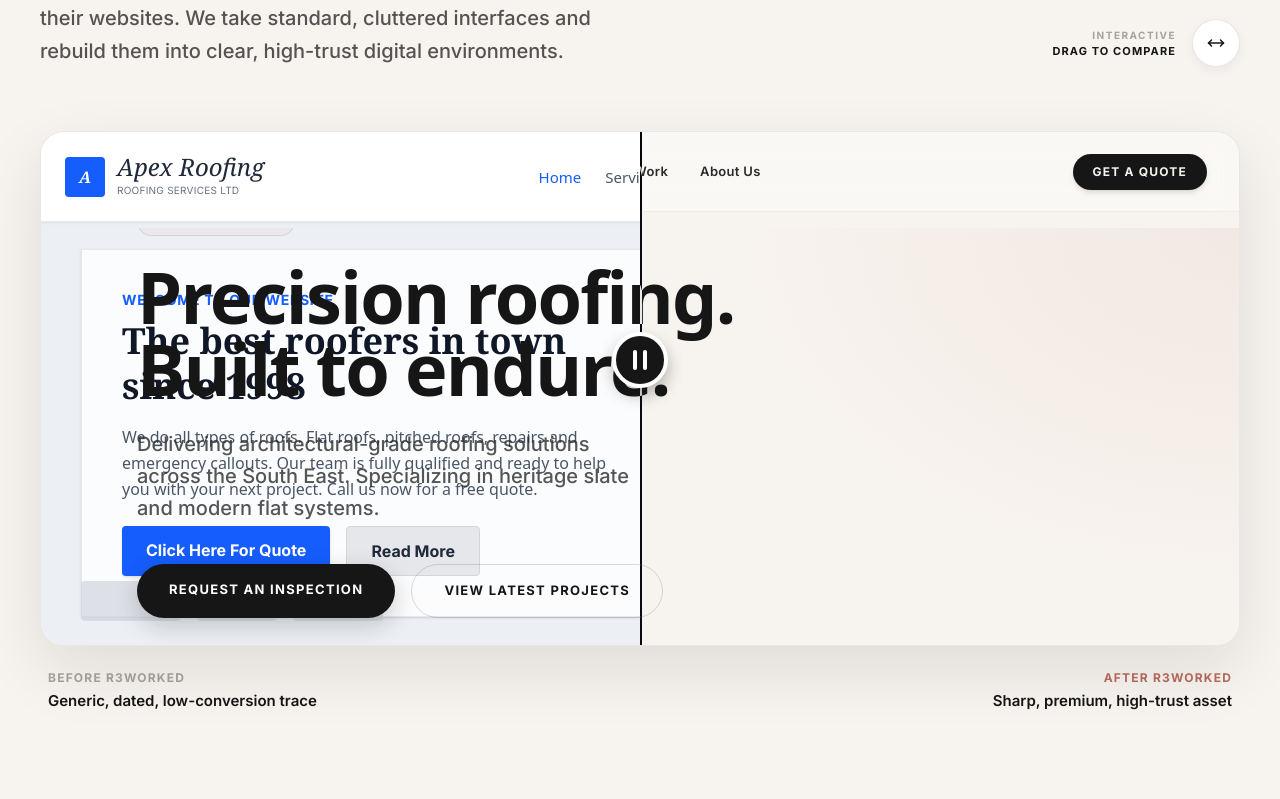
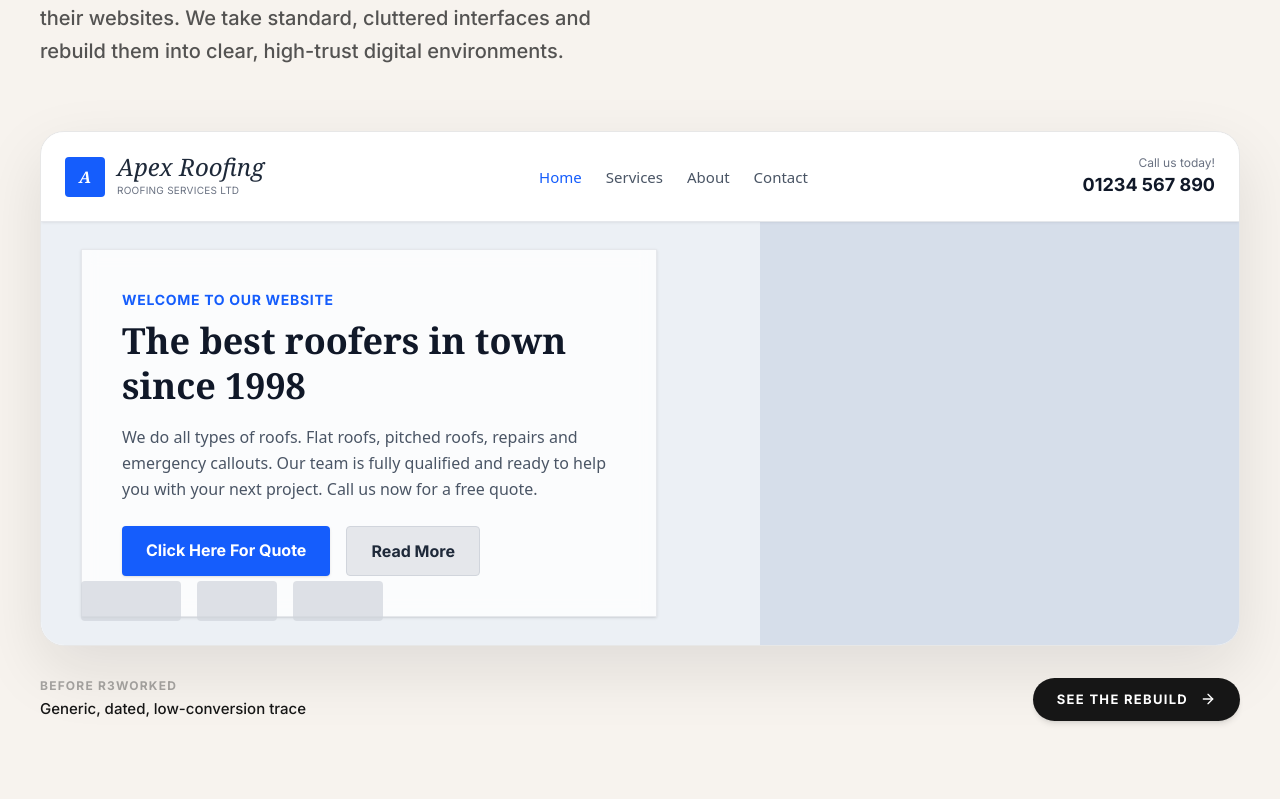
Before and after one commit to iainmacr77/r3worked-website, a Next.js app: page / in a window 1280 px wide. Shown: the part 4021-4820 px from the top of the page. Built offline with nearby package versions, Linux system fonts and the light colour scheme.

Commit message:
step 1 of the before and after switch done

```diff
--- a/src/components/homepage/BeforeAfterShowcase.tsx
+++ b/src/components/homepage/BeforeAfterShowcase.tsx
@@ -1,21 +1,13 @@
 "use client";
 
 import { useRef, useState } from "react";
-import { motion, useInView } from "framer-motion";
-import { MoveHorizontal } from "lucide-react";
+import { motion, useInView, AnimatePresence } from "framer-motion";
+import { ArrowRight, ArrowLeft } from "lucide-react";
 
 export function BeforeAfterShowcase() {
   const containerRef = useRef<HTMLDivElement>(null);
   const isInView = useInView(containerRef, { once: true, margin: "-100px" });
-  const [sliderPosition, setSliderPosition] = useState(50);
-  const [isDragging, setIsDragging] = useState(false);
-
-  const handlePointerMove = (e: React.PointerEvent<HTMLDivElement>) => {
-    if (!isDragging) return;
-    const rect = e.currentTarget.getBoundingClientRect();
-    const x = Math.max(0, Math.min(e.clientX - rect.left, rect.width));
-    setSliderPosition((x / rect.width) * 100);
-  };
+  const [isShowingAfter, setIsShowingAfter] = useState(false);
 
   return (
     <section id="before-after-showcase" className="bg-[#F7F3EE] px-6 py-24 md:px-10 md:py-32 border-t border-[#161616]/5">
@@ -49,21 +41,6 @@ export function BeforeAfterShowcase() {
               Many perfectly good businesses are heavily undervalued by their websites. We take standard, cluttered interfaces and rebuild them into clear, high-trust digital environments.
             </motion.p>
           </div>
-
-          <motion.div
-            initial={{ opacity: 0, scale: 0.9 }}
-            animate={isInView ? { opacity: 1, scale: 1 } : { opacity: 0, scale: 0.9 }}
-            transition={{ duration: 0.6, delay: 0.3 }}
-            className="flex items-center gap-4 shrink-0"
-          >
-            <div className="flex flex-col items-end">
-              <span className="text-[10px] font-bold uppercase tracking-[0.15em] text-[#2A2A2A]/40">Interactive</span>
-              <span className="text-[11px] font-bold uppercase tracking-[0.1em] text-[#161616]">Drag to compare</span>
-            </div>
-            <div className="w-12 h-12 rounded-full border border-[#161616]/10 flex items-center justify-center bg-white shadow-[0_4px_12px_rgba(22,22,22,0.05)]">
-              <MoveHorizontal size={18} className="text-[#161616]" />
-            </div>
-          </motion.div>
         </div>
 
         {/* Interactive Showcase */}
@@ -71,14 +48,18 @@ export function BeforeAfterShowcase() {
           initial={{ opacity: 0, y: 30 }}
           animate={isInView ? { opacity: 1, y: 0 } : { opacity: 0, y: 30 }}
           transition={{ duration: 1, delay: 0.4, ease: [0.2, 0.65, 0.3, 0.9] }}
-          className="relative w-full aspect-[4/3] md:aspect-[16/9] lg:aspect-[21/9] rounded-[1.5rem] overflow-hidden border border-[#161616]/10 shadow-[0_24px_64px_rgba(22,22,22,0.1)] cursor-ew-resize bg-white select-none"
-          onPointerDown={() => setIsDragging(true)}
-          onPointerUp={() => setIsDragging(false)}
-          onPointerLeave={() => setIsDragging(false)}
-          onPointerMove={handlePointerMove}
+          className="relative w-full aspect-[4/3] md:aspect-[16/9] lg:aspect-[21/9] rounded-[1.5rem] overflow-hidden border border-[#161616]/10 shadow-[0_24px_64px_rgba(22,22,22,0.1)] bg-white"
         >
-          {/* AFTER STATE (Bottom Layer) */}
-          <div className="absolute inset-0 bg-[#F7F3EE] flex flex-col pt-8">
+          <AnimatePresence mode="popLayout" initial={false}>
+            {isShowingAfter ? (
+              <motion.div
+                key="after"
+                initial={{ opacity: 0 }}
+                animate={{ opacity: 1 }}
+                exit={{ opacity: 0 }}
+                transition={{ duration: 0.8, ease: "easeInOut" }}
+                className="absolute inset-0 bg-[#F7F3EE] flex flex-col pt-8"
+              >
                 {/* Minimal Premium Header */}
                 <div className="absolute top-0 left-0 right-0 h-20 border-b border-[#161616]/5 flex items-center justify-between px-8 bg-white/40 backdrop-blur-md">
                   <div className="font-sans font-bold text-xl tracking-tight text-[#161616]">Apex Roofing.</div>
@@ -117,12 +98,15 @@ export function BeforeAfterShowcase() {
                       </div>
                    </div>
                 </div>
-          </div>
-
-          {/* BEFORE STATE (Top Layer, Clipped) */}
-          <div
-            className="absolute inset-0 bg-[#F8FAFC] flex flex-col pointer-events-none border-r border-[#161616]/20 shadow-[4px_0_24px_rgba(0,0,0,0.05)]"
-            style={{ clipPath: `polygon(0 0, ${sliderPosition}% 0, ${sliderPosition}% 100%, 0 100%)` }}
+              </motion.div>
+            ) : (
+              <motion.div
+                key="before"
+                initial={{ opacity: 0 }}
+                animate={{ opacity: 1 }}
+                exit={{ opacity: 0 }}
+                transition={{ duration: 0.8, ease: "easeInOut" }}
+                className="absolute inset-0 bg-[#F8FAFC] flex flex-col border-none"
               >
                 {/* Generic/Dated Header */}
                 <div className="absolute top-0 left-0 right-0 h-[90px] bg-white border-b border-gray-200 flex items-center justify-between px-6 shadow-sm">
@@ -159,10 +143,10 @@ export function BeforeAfterShowcase() {
                         We do all types of roofs. Flat roofs, pitched roofs, repairs and emergency callouts. Our team is fully qualified and ready to help you with your next project. Call us now for a free quote.
                       </p>
                       <div className="flex gap-4">
-                    <div className="px-6 py-3 bg-blue-600 text-white font-bold rounded shadow cursor-pointer">
+                        <div className="px-6 py-3 bg-blue-600 text-white font-bold rounded shadow">
                           Click Here For Quote
                         </div>
-                    <div className="px-6 py-3 bg-gray-200 text-gray-800 font-bold rounded cursor-pointer border border-gray-300">
+                        <div className="px-6 py-3 bg-gray-200 text-gray-800 font-bold rounded border border-gray-300">
                           Read More
                         </div>
                       </div>
@@ -174,38 +158,68 @@ export function BeforeAfterShowcase() {
                    <div className="w-[80px] h-[40px] bg-gray-300 rounded" />
                    <div className="w-[90px] h-[40px] bg-gray-300 rounded" />
                 </div>
+              </motion.div>
+            )}
+          </AnimatePresence>
+        </motion.div>
+
+        {/* Dynamic Controls Below */}
+        <motion.div
+          initial={{ opacity: 0, y: 10 }}
+          animate={isInView ? { opacity: 1, y: 0 } : { opacity: 0, y: 10 }}
+          transition={{ duration: 0.8, delay: 0.6 }}
+          className="mt-8 relative h-[60px]"
+        >
+          <AnimatePresence mode="wait">
+            {isShowingAfter ? (
+              <motion.div
+                key="controls-after"
+                initial={{ opacity: 0, y: 5 }}
+                animate={{ opacity: 1, y: 0 }}
+                exit={{ opacity: 0, y: -5 }}
+                transition={{ duration: 0.4 }}
+                className="flex items-center justify-between"
+              >
+                <div className="flex flex-col">
+                  <span className="text-xs font-bold uppercase tracking-[0.1em] text-[#B86B5C] mb-1">After R3WORKED</span>
+                  <span className="text-[15px] font-medium text-[#161616]">Sharp, premium, high-trust asset</span>
                 </div>
 
-          {/* Slider Line & Handle */}
-          <div
-            className="absolute top-0 bottom-0 w-[2px] bg-white pointer-events-none z-20 flexItems-center justify-center mix-blend-difference"
-            style={{ left: `calc(${sliderPosition}%)` }}
-          />
-          {/* Central Handle Container - absolutely positioned over line */}
-          <div
-            className="absolute top-1/2 -translate-y-1/2 z-30 pointer-events-none"
-            style={{ left: `calc(${sliderPosition}%)`, transform: 'translate(-50%, -50%)' }}
+                <button
+                  onClick={() => setIsShowingAfter(false)}
+                  className="group flex items-center gap-3 px-6 py-3 rounded-full border border-[#161616]/10 bg-white hover:border-[#161616]/20 transition-all duration-300 shadow-sm outline-none focus-visible:ring-2 focus-visible:ring-[#161616]/20"
+                  aria-label="View Before variant"
                 >
-            <div className="w-14 h-14 bg-[#161616] rounded-full shadow-[0_8px_16px_rgba(22,22,22,0.3)] flex items-center justify-center border-4 border-white transition-transform duration-200 ease-out hover:scale-110">
-              <div className="flex gap-1.5">
-                <div className="w-1 h-5 bg-white rounded-full" />
-                <div className="w-1 h-5 bg-white rounded-full" />
-              </div>
-            </div>
-          </div>
+                  <ArrowLeft size={16} className="text-[#161616] transition-transform group-hover:-translate-x-1" />
+                  <span className="text-[13px] font-bold uppercase tracking-[0.1em] text-[#161616]">View Before</span>
+                </button>
               </motion.div>
-
-        {/* Labels below */}
-        <div className="flex justify-between items-center mt-6 px-2">
+            ) : (
+              <motion.div
+                key="controls-before"
+                initial={{ opacity: 0, y: 5 }}
+                animate={{ opacity: 1, y: 0 }}
+                exit={{ opacity: 0, y: -5 }}
+                transition={{ duration: 0.4 }}
+                className="flex items-center justify-between"
+              >
                 <div className="flex flex-col">
                   <span className="text-xs font-bold uppercase tracking-[0.1em] text-[#2A2A2A]/40 mb-1">Before R3WORKED</span>
-            <span className="text-[15px] font-semibold text-[#161616]">Generic, dated, low-conversion trace</span>
+                  <span className="text-[15px] font-medium text-[#161616]">Generic, dated, low-conversion trace</span>
                 </div>
-          <div className="flex flex-col text-right">
-            <span className="text-xs font-bold uppercase tracking-[0.1em] text-[#B86B5C] mb-1">After R3WORKED</span>
-            <span className="text-[15px] font-semibold text-[#161616]">Sharp, premium, high-trust asset</span>
-          </div>
-        </div>
+
+                <button
+                  onClick={() => setIsShowingAfter(true)}
+                  className="group flex items-center gap-3 px-6 py-3 rounded-full bg-[#161616] hover:bg-[#2A2A2A] transition-all duration-300 shadow-md outline-none focus-visible:ring-2 focus-visible:ring-[#161616]/20 focus-visible:ring-offset-2"
+                  aria-label="View After variant"
+                >
+                  <span className="text-[13px] font-bold uppercase tracking-[0.1em] text-white">See the rebuild</span>
+                  <ArrowRight size={16} className="text-white transition-transform group-hover:translate-x-1" />
+                </button>
+              </motion.div>
+            )}
+          </AnimatePresence>
+        </motion.div>
 
       </div>
     </section>
--- a/src/components/homepage/LeadCaptureLayer.tsx
+++ b/src/components/homepage/LeadCaptureLayer.tsx
@@ -2,7 +2,7 @@
 
 import { useRef } from "react";
 import { motion, useScroll, useTransform, useSpring } from "framer-motion";
-import { ArrowRight, CheckCircle2, Bell, Database } from "lucide-react";
+import { CheckCircle2, Bell, Database } from "lucide-react";
 
 const FLOW_STEPS = [
   {
--- a/src/components/medical/ClinicOperationsFlow.tsx
+++ b/src/components/medical/ClinicOperationsFlow.tsx
@@ -7,12 +7,10 @@ import {
   Settings,
   ShieldCheck,
   PhoneCall,
-  ArrowRight,
   CornerDownRight,
   Zap,
   RefreshCw,
   CheckCircle2,
-  Clock,
 } from "lucide-react";
 import { SectionHeading } from "@/components/typography/SectionHeading";
 
```
Lines whose indentation alone changed are shown as unchanged.
